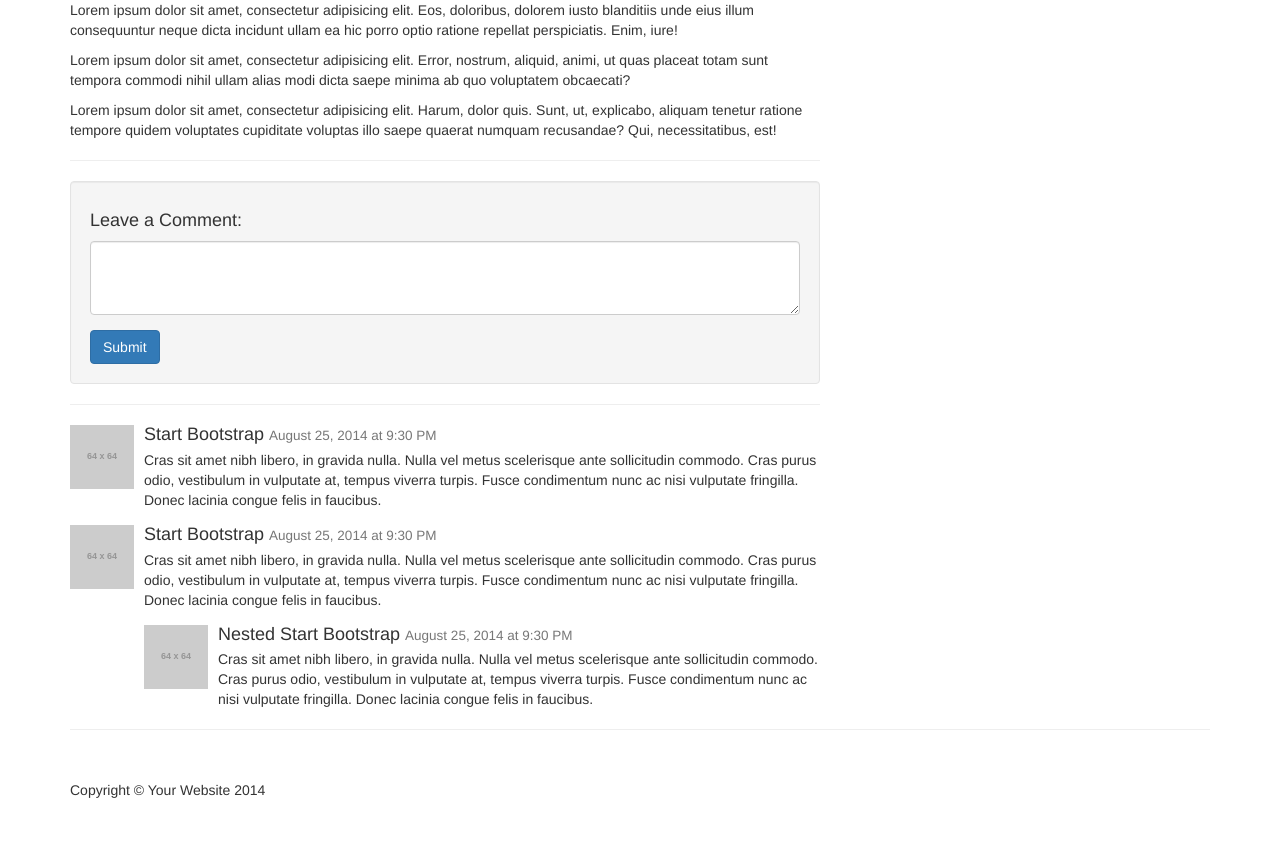
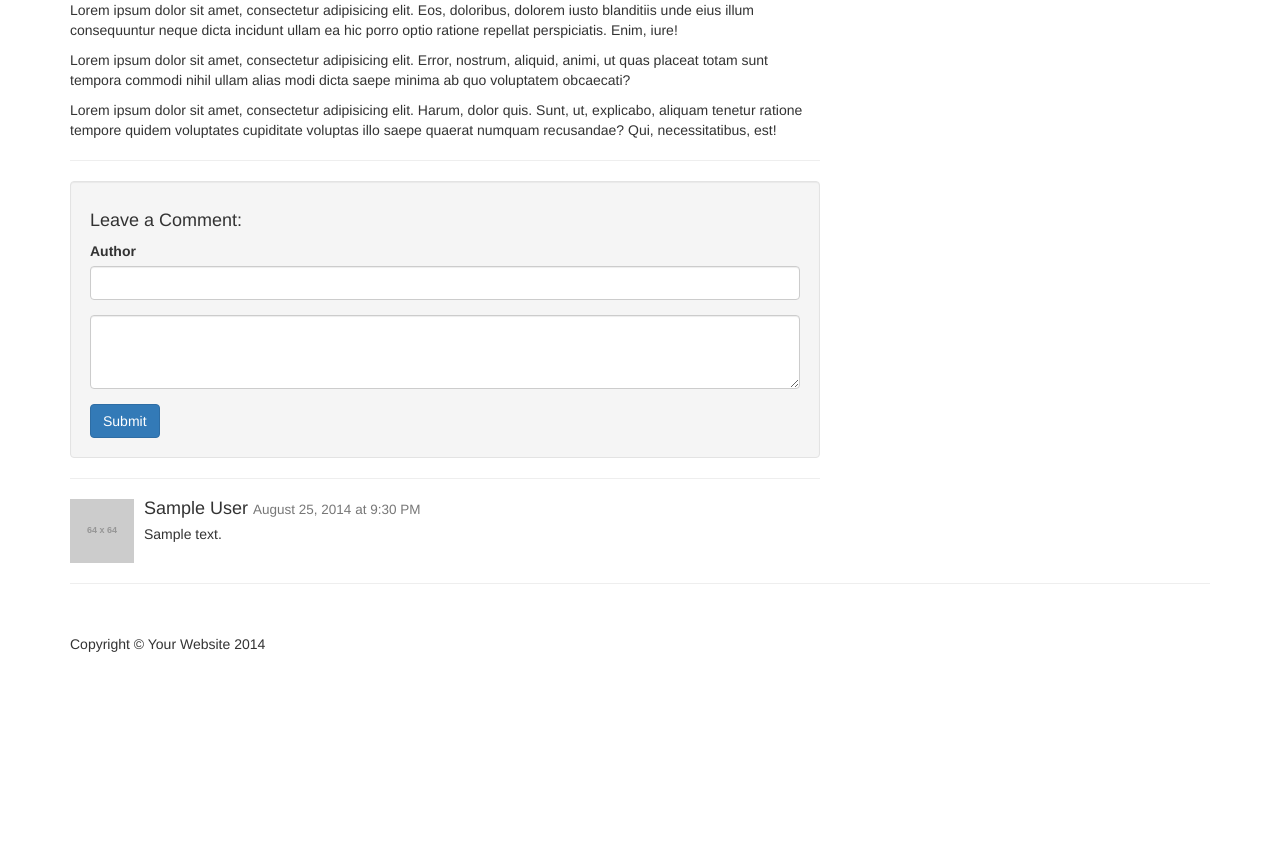
Before and after one commit to anonaba/cms_gallery, a PHP site: page /photo.php?id=1 in a window 1280 px wide. Shown: the part 720-1580 px from the top of the page. After the commit the page ends 1372 px from the top, so only its background shows below. Run offline with PHP 8.4, Linux system fonts and the light colour scheme; tables that the repository leaves empty or names only in its code hold one stand-in row (values such as "Sample post"); grey boxes labelled with a size stand in for pictures from a placeholder-image service; some libraries are stand-ins or nearby versions.

Commit message:
creating comment class function and showing it to the front end

```diff
--- /dev/null
+++ b/admin/classes/comment.php
@@ -0,0 +1,38 @@
+<?php
+
+class Comment extends DB_Object {
+
+	static protected $db_table_name = "comments";
+	static protected $db_col_name = ['photo_id','author','body'];
+	public $id;
+	public $photo_id;
+	public $author;
+	public $body;
+
+	static public function create_comment($photo_id, $author="John", $body) {
+
+		if(!empty($photo_id) && !empty($author) && !empty($body)) {
+			$comment = new Comment;
+
+			$comment->photo_id = $photo_id;
+			$comment->author =   $author;
+			$comment->body =   $body;
+
+			return $comment;
+		} else {
+			false;
+		}
+	}
+
+	static public function find_the_comments($photo_id=0) {
+
+		$db = new Database;
+
+		$sql = "SELECT * FROM ".self::$db_table_name;
+		$sql .= " WHERE photo_id = ".$db->escape_string($photo_id);
+		$sql .= " ORDER BY photo_id ASC";
+
+		return self::find_by_query($sql);
+	}
+
+}
--- a/admin/classes/db_object.php
+++ b/admin/classes/db_object.php
@@ -97,7 +97,6 @@ class DB_Object {
 
 		$sql = "INSERT INTO ".static::$db_table_name." (${comma_separated_backtick_qoute}) ";
 		$sql .= "VALUES ('${comma_separated_val}') ";
-
 		if(static::$db->query($sql)) {
 			$this->id = static::$db->the_insert_id(); // probably optional
 			return true;
--- a/admin/classes/photo.php
+++ b/admin/classes/photo.php
@@ -65,7 +65,7 @@ class Photo extends DB_Object {
 			$target_path = SITE_ROOT."/admin/".$this->upload_dir."/".$this->filename;
 
 			if(file_exists($target_path)) {
-				$this->errors[] = "The file ${$this->filename} already exists";
+				$this->errors[] = "The file ${$this->user_image} already exists";
 				return false;
 			}
 
@@ -76,7 +76,7 @@ class Photo extends DB_Object {
 				}
 			} else {
 				$this->erros[] = "The file directory probably does not have permission";
-				return false;
+					false;
 			}
 
 		}
--- a/admin/includes/functions.php
+++ b/admin/includes/functions.php
@@ -11,5 +11,14 @@ function is_post_request() {
 
 
 function h($string="") {
-  return htmlspecialchars($string);
+  return htmlspecialchars($string, ENT_QUOTES);
 }
+
+
+function u($string="") {
+  return urlencode($string);
+}
+
+function raw_u($string="") {
+  return rawurlencode($string);
+}
--- a/admin/includes/init.php
+++ b/admin/includes/init.php
@@ -4,20 +4,31 @@ ob_start(); // turn on output buffering
 define("DB_SERVER", "localhost");
 define("DB_USER", "root");
 define("DB_PASS", "");
-define("DB_NAME", "gallery_db");
+define("DB_NAME", "gallery");
 
 // C:\xampp\htdocs\cms_gallery
 // echo dirname(__FILE__) . '<br>';
 
+
 // echo dirname(__DIR__) . '<br>';
 // echo $_SERVER['SCRIPT_NAME'] . '<br>';
+// echo $_SERVER['DOCUMENT_ROOT'] . '<br>';
 
 
-// $gallery_end = strpos(dirname(__DIR__),"C", 1) + 353;
+// echo '<pre>';
+// var_dump($_SERVER);
+// echo '</pre>';
+
+
+// $gallery_end = strpos($_SERVER['SCRIPT_NAME'],"/");
 // $doc_root = substr($_SERVER['SCRIPT_NAME'], 0, $gallery_end);
 
-define("SITE_ROOT",'C:\xampp\htdocs\cms_gallery');
+
+
+define("SITE_ROOT", $_SERVER['DOCUMENT_ROOT']);
 define('INCLUDES_PATH', SITE_ROOT."/admin/includes");
+
+
 
 
 
@@ -26,14 +37,21 @@ define('INCLUDES_PATH', SITE_ROOT."/admin/includes");
 require_once('functions.php');
 
 // -> All classes in directory
- foreach(glob('classes/*.php') as $file) {
-   if(file_exists($file)){
-   	require_once($file);
-   } else {
-   	exit("The file name ${file} was not found");
-   }
- }
+ // foreach(glob('classes/*.php') as $file) {
+ //   if(file_exists($file)){
+ //   	require_once($file);
+ //   } else {
+ //   	exit("The file name ${file} was not found");
+ //   }
+ // }
 
+
+function my_auto_loader($classname) {
+  $path = SITE_ROOT."/admin/classes/";
+  $full_path = $path.$classname.".php";
+  require_once($full_path);
+}
+spl_autoload_register("my_auto_loader");
 
 
 $db = new Database;
--- a/admin/index.php
+++ b/admin/index.php
@@ -1,4 +1,3 @@
-
 <?php include("includes/header.php"); ?>
 <?php
 if(!$session->is_signed_in()) {redirect('login.php');}
--- a/admin/photos.php
+++ b/admin/photos.php
@@ -31,10 +31,9 @@ $photos = Photo::find_all();
                            <table class="table table-hover">
                                <thead>
                                    <tr>
+                                      <th>Photos</th>
                                       <th>Id</th>
-                                       <th>Photos</th>
                                        <th>Title</th>
-
                                        <th>File Name</th>
                                        <th>Size</th>
                                    </tr>
--- a/photo.php
+++ b/photo.php
@@ -1,3 +1,37 @@
+<?php
+require_once("admin/includes/init.php");
+
+$id = $_GET['id'] ?? redirect('index.php');
+
+$photo = Photo::find_by_id($_GET['id']);
+
+
+if(is_post_request()) {
+    if($photo) {
+
+        $author = trim(filter_input(INPUT_POST, 'author', FILTER_SANITIZE_SPECIAL_CHARS));
+        $body = trim(filter_input(INPUT_POST, 'body', FILTER_SANITIZE_SPECIAL_CHARS));
+
+        $new_comment = Comment::create_comment($photo->id,$author,$body);
+        if($new_comment && $new_comment->save()) {
+            redirect("photo.php?id{$photo->id}");
+        } else {
+            $message = "There was problem saving";
+        }
+    } else {
+        $author = "";
+        $body = "";
+    }
+
+
+}
+
+$comments = Comment::find_the_comments($photo->id);
+
+// echo "<pre>";
+// var_dump($comments);
+// echo "</pre>";
+?>
 <!DOCTYPE html>
 <html lang="en">
 
@@ -104,9 +138,13 @@
                 <!-- Comments Form -->
                 <div class="well">
                     <h4>Leave a Comment:</h4>
-                    <form role="form">
+                    <form role="form" method="post">
                         <div class="form-group">
-                            <textarea class="form-control" rows="3"></textarea>
+                            <label for="author">Author</label>
+                            <input type="text" class="form-control" name="author">
+                        </div>
+                        <div class="form-group">
+                            <textarea class="form-control" rows="3" name="body"></textarea>
                         </div>
                         <button type="submit" class="btn btn-primary">Submit</button>
                     </form>
@@ -117,43 +155,19 @@
                 <!-- Posted Comments -->
 
                 <!-- Comment -->
+                <?php foreach($comments as $comment) : ?>
                 <div class="media">
                     <a class="pull-left" href="#">
                         <img class="media-object" src="http://placehold.it/64x64" alt="">
                     </a>
                     <div class="media-body">
-                        <h4 class="media-heading">Start Bootstrap
+                        <h4 class="media-heading"><?= $comment->author;  ?>
                             <small>August 25, 2014 at 9:30 PM</small>
                         </h4>
-                        Cras sit amet nibh libero, in gravida nulla. Nulla vel metus scelerisque ante sollicitudin commodo. Cras purus odio, vestibulum in vulputate at, tempus viverra turpis. Fusce condimentum nunc ac nisi vulputate fringilla. Donec lacinia congue felis in faucibus.
+                        <?= $comment->body; ?>
                     </div>
                 </div>
-
-                <!-- Comment -->
-                <div class="media">
-                    <a class="pull-left" href="#">
-                        <img class="media-object" src="http://placehold.it/64x64" alt="">
-                    </a>
-                    <div class="media-body">
-                        <h4 class="media-heading">Start Bootstrap
-                            <small>August 25, 2014 at 9:30 PM</small>
-                        </h4>
-                        Cras sit amet nibh libero, in gravida nulla. Nulla vel metus scelerisque ante sollicitudin commodo. Cras purus odio, vestibulum in vulputate at, tempus viverra turpis. Fusce condimentum nunc ac nisi vulputate fringilla. Donec lacinia congue felis in faucibus.
-                        <!-- Nested Comment -->
-                        <div class="media">
-                            <a class="pull-left" href="#">
-                                <img class="media-object" src="http://placehold.it/64x64" alt="">
-                            </a>
-                            <div class="media-body">
-                                <h4 class="media-heading">Nested Start Bootstrap
-                                    <small>August 25, 2014 at 9:30 PM</small>
-                                </h4>
-                                Cras sit amet nibh libero, in gravida nulla. Nulla vel metus scelerisque ante sollicitudin commodo. Cras purus odio, vestibulum in vulputate at, tempus viverra turpis. Fusce condimentum nunc ac nisi vulputate fringilla. Donec lacinia congue felis in faucibus.
-                            </div>
-                        </div>
-                        <!-- End Nested Comment -->
-                    </div>
-                </div>
+            <?php endforeach; ?>
 
             </div>
 
```
Also changed, not shown: admin/add_user.php (+4 -4 lines), admin/includes/admin_content.php (+22 -5 lines), admin/upload.php (+8 -8 lines), admin/images/_large_image_1.jpg (deleted), admin/images/_large_image_4.jpg (added), admin/images/images-2.jpg (added), admin/images/images-4.jpg (deleted), admin/images/images-42.jpg (deleted), admin/images/images-44.jpg (added), admin/images/images-6.jpg (deleted), admin/images/images-7.jpg (deleted), admin/images/images-8.jpg (deleted).
